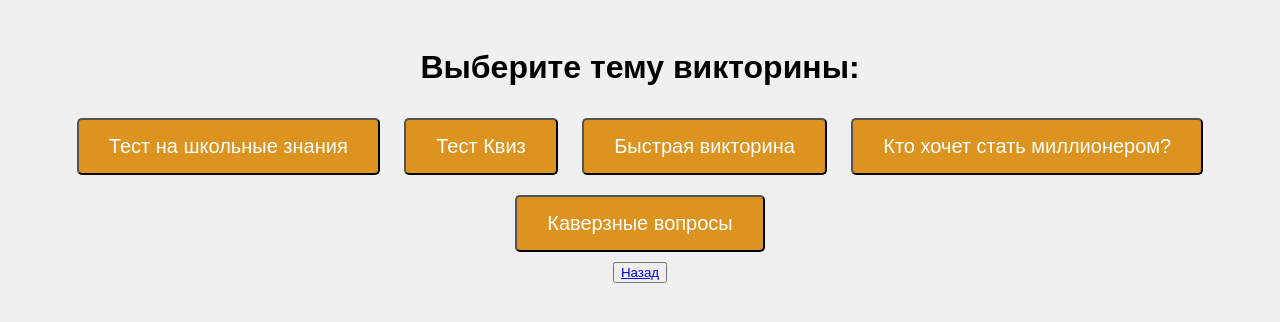
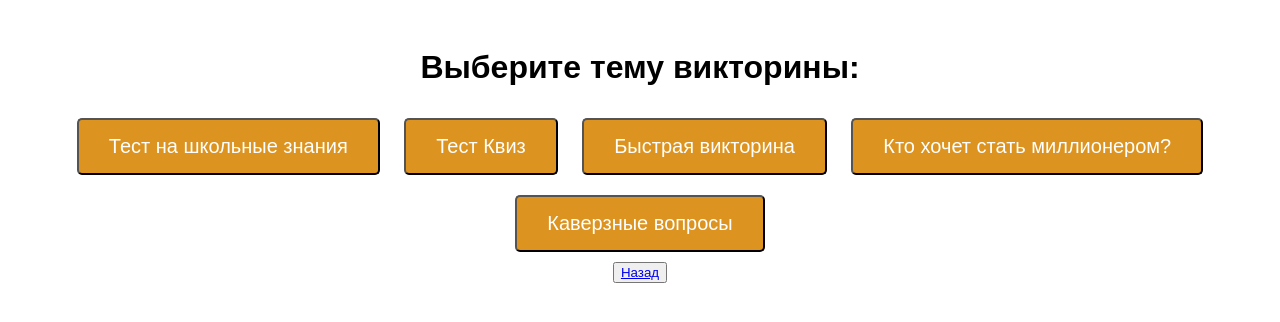
Before and after one commit to vovan-ivanoff/cosmolab-it, a Flask app: page /single in a window 1280 px wide. Shown: the top 322 px of the page. Run offline with Flask 3, Linux system fonts and the light colour scheme.

Commit message:
new background-color for all windows

```diff
--- a/templates/mode.html
+++ b/templates/mode.html
@@ -6,6 +6,7 @@
 <style>
   body {
     font-family: Arial, sans-serif;
+    background-color: #fff;
   }
 
   nav {
@@ -77,7 +78,7 @@
     Приятного вам времяпрепровождения, и помните: <b>МАИ ЭТО Я, МАИ ЭТО МЫ, МАИ ЭТО ЛУЧШИЕ ЛЮДИ СТРАНЫ </b>
 
 </p>
-</body><iframe src="https://giphy.com/embed/HKtb2w7S4QQDu" width="1350" height="233" frameBorder="0" class="giphy-embed" allowFullScreen></iframe><p><a href="https://giphy.com/gifs/plane-wortex-HKtb2w7S4QQDu"></a></p>
+</body><iframe src="https://giphy.com/embed/HKtb2w7S4QQDu" width="1350" height="233" frameBorder="0" class="giphy-embed" allowFullScreen></iframe><p><a href="https://i.gifer.com/RqUr.gif"></a></p>
 </html>
 
 <!-- <!DOCTYPE html>
--- a/templates/quiz.html
+++ b/templates/quiz.html
@@ -7,7 +7,7 @@
     <style>
         body {
             font-family: Arial, sans-serif;
-            background-color: #f0f0f0;
+            background-color: #fff;
             padding: 20px;
             text-align: center;
         }
--- a/templates/rating.html
+++ b/templates/rating.html
@@ -6,7 +6,7 @@
 
     <title>Рейтинг пользователей</title>
     <style>
-        body { font-family: Arial, sans-serif; }
+        body { font-family: Arial, sans-serif; background-color: #fff}
         table { width: 50%; margin: 0 auto; border-collapse: collapse; }
         th, td { border: 1px solid #000; padding: 8px; text-align: center; }
         th { background-color: #eda23a; }
```
